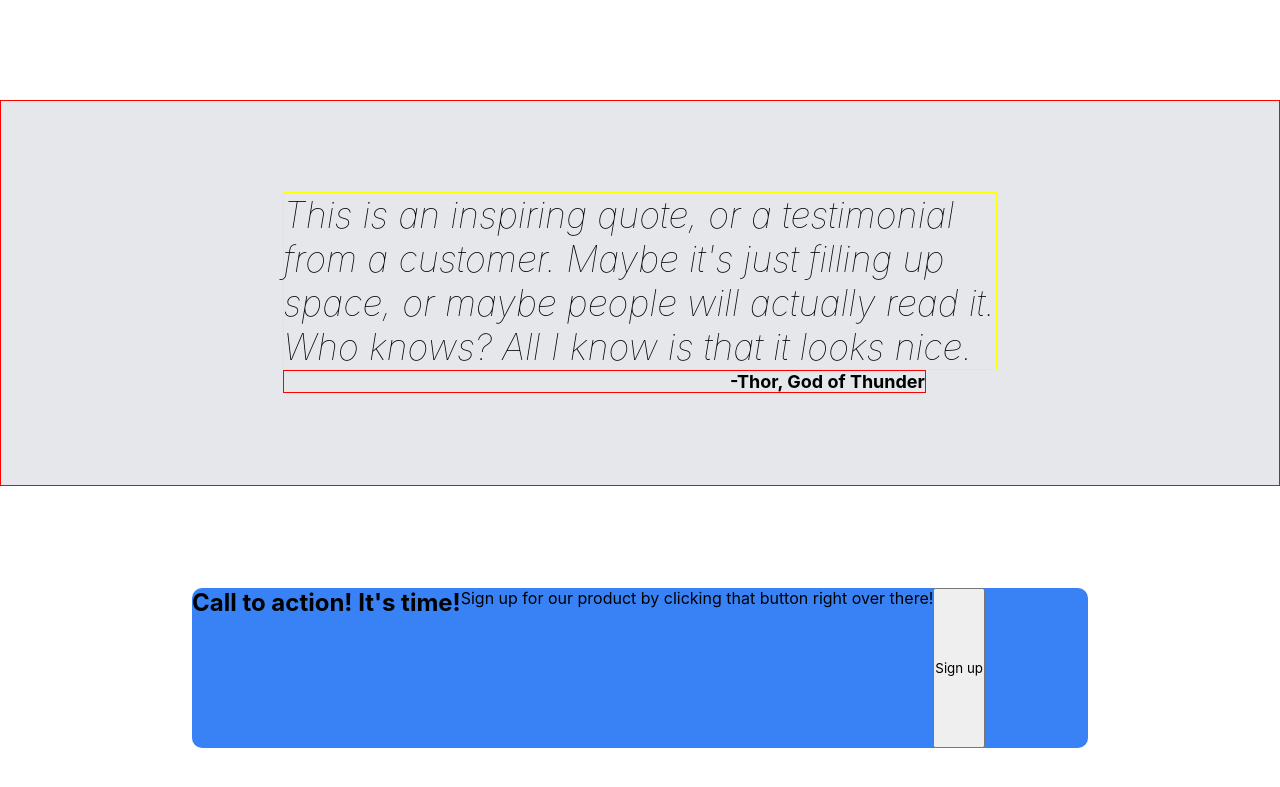
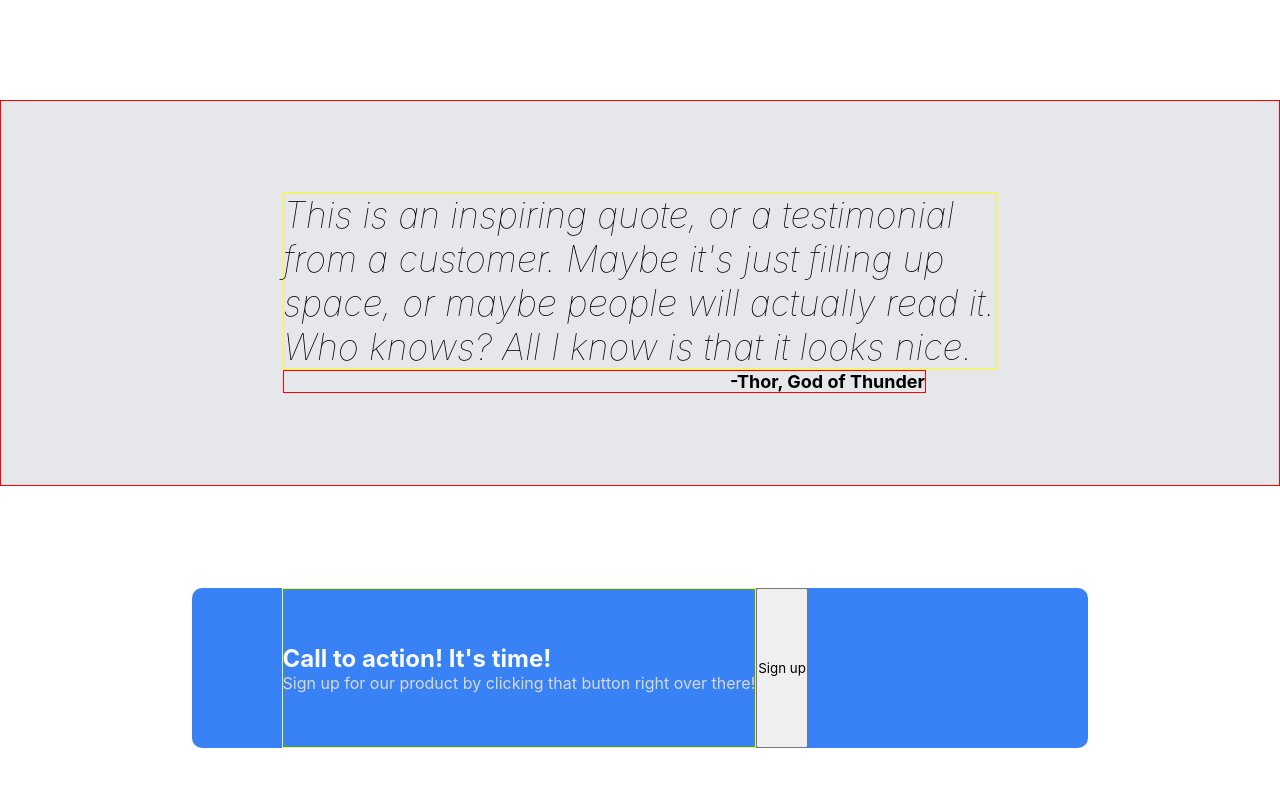
Before and after one commit to AJ-Kandra/Odin-Landing-Page, a plain HTML site: page index.html in a window 1280 px wide. Shown: the part 740-1527 px from the top of the page. Drawn offline with Linux system fonts and the light colour scheme.

Commit message:
Add  Section 4 text style
Added style for section 4 text, this changes the color and placement of
the text.

```diff
--- a/index.html
+++ b/index.html
@@ -71,9 +71,13 @@
     </div>
     <!-- SECTION 4 -->
     <section class="section-4">
-      <div class="section-4-container-call-to-action">
-        <h2 class="call-to-action-title">Call to action! It's time!</h2>
-        <p>Sign up for our product by clicking that button right over there!</p>
+      <div class="section-4-container-call-to-action-background">
+        <div class="call-to-action-container-text">
+          <h2 class="call-to-action-title">Call to action! It's time!</h2>
+          <p>
+            Sign up for our product by clicking that button right over there!
+          </p>
+        </div>
         <button>Sign up</button>
       </div>
     </section>
--- a/style.css
+++ b/style.css
@@ -168,7 +168,7 @@ h1 {
   margin-top: 8%;
   margin-bottom: 8%;
 }
-.section-4-container-call-to-action {
+.section-4-container-call-to-action-background {
   display: flex;
   background: #3882f6;
   margin-left: 15%;
@@ -176,3 +176,18 @@ h1 {
   border-radius: 10px;
   height: 10rem;
 }
+.call-to-action-container-text {
+  display: flex;
+  flex-direction: column;
+  border: 1px solid yellow;
+  justify-content: center;
+  margin-left: 10%;
+}
+
+.call-to-action-container-text h2 {
+  color: #f9faf8;
+}
+
+.call-to-action-container-text p {
+  color: #d8d9da;
+}
```
